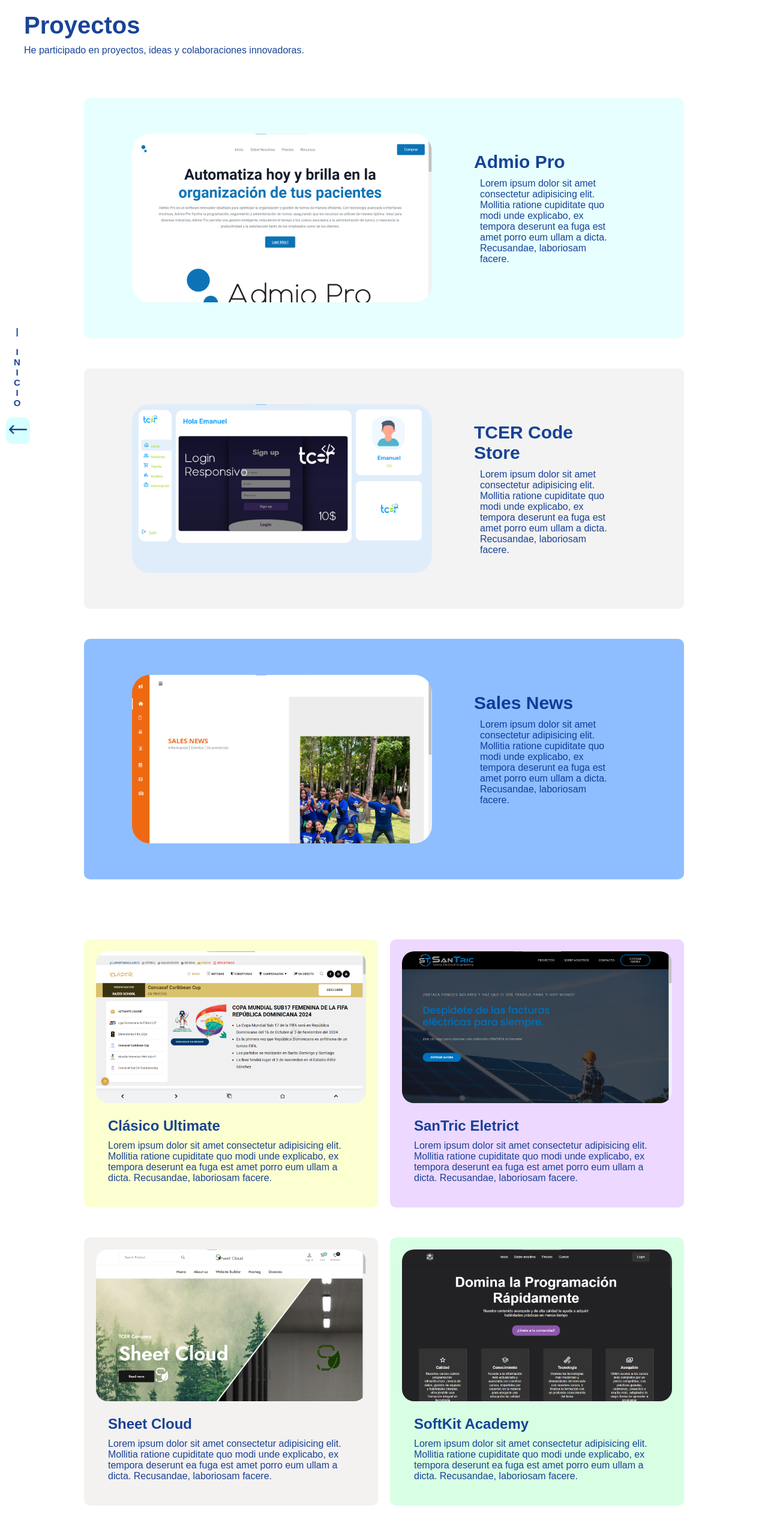
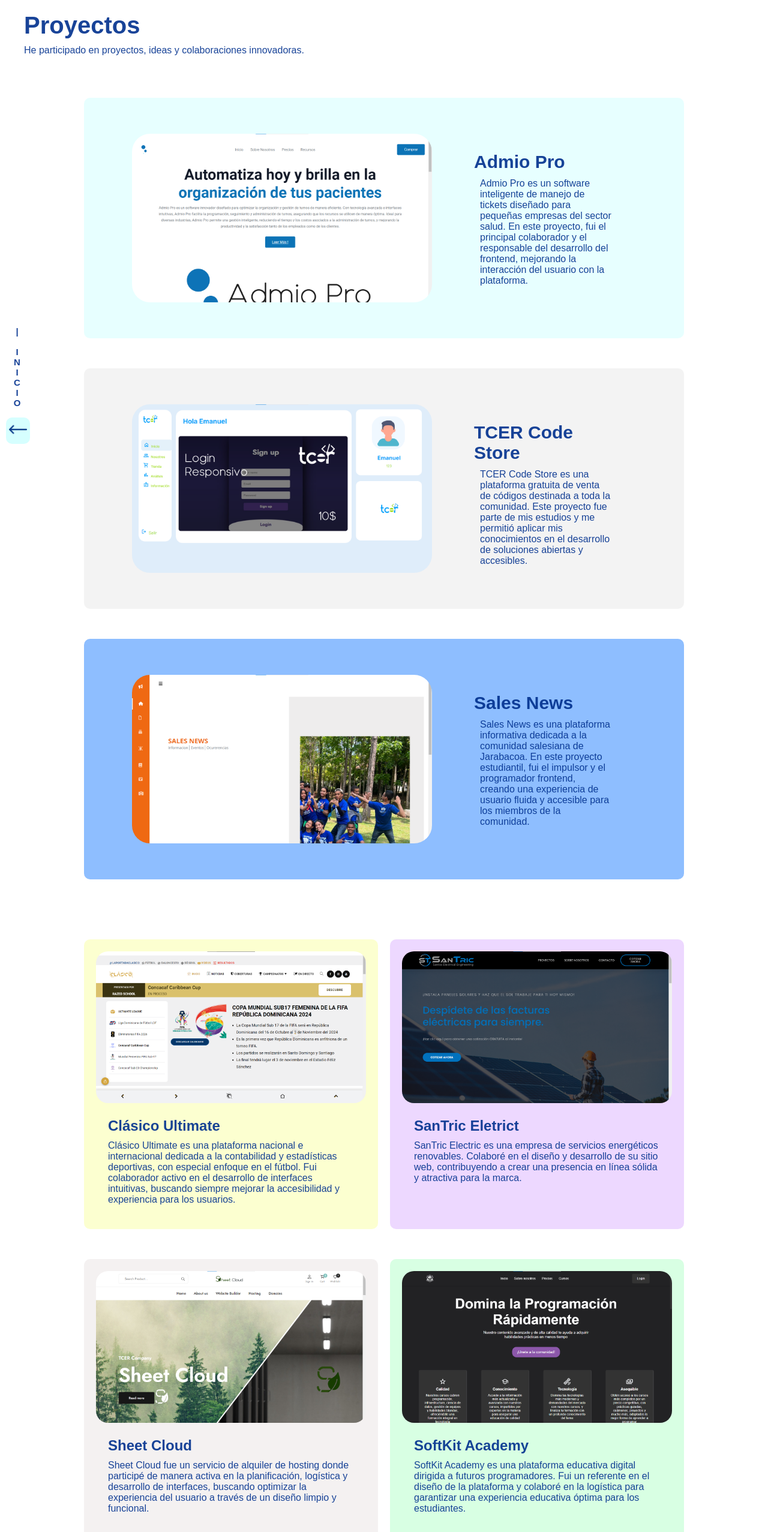
Before and after one commit to tcer12/Portafolio-RoaDev, a plain HTML site: page static/html/proyectos.html in a window 1280 px wide. Shown: the top 2554 px of the page at 60% size. Drawn offline with Linux system fonts and the light colour scheme; a web font is replaced by a local one.

Commit message:
Add files via upload

```diff
--- a/static/html/proyectos.html
+++ b/static/html/proyectos.html
@@ -29,7 +29,7 @@
                     <img src="../img/proyectos/admio_pro.png" alt="Admio Pro">
                     <div class="container_text">
                         <h1>Admio Pro</h1>
-                        <p>Lorem ipsum dolor sit amet consectetur adipisicing elit. Mollitia ratione cupiditate quo modi unde explicabo, ex tempora deserunt ea fuga est amet porro eum ullam a dicta. Recusandae, laboriosam facere.</p>
+                        <p>Admio Pro es un software inteligente de manejo de tickets diseñado para pequeñas empresas del sector salud. En este proyecto, fui el principal colaborador y el responsable del desarrollo del frontend, mejorando la interacción del usuario con la plataforma.</p>
                     </div>
                 </div>
             </div>
@@ -38,7 +38,7 @@
                     <img src="../img/proyectos/tcer_code_store.png" alt="TCER Code Store">
                     <div class="container_text">
                         <h1>TCER Code Store</h1>
-                        <p>Lorem ipsum dolor sit amet consectetur adipisicing elit. Mollitia ratione cupiditate quo modi unde explicabo, ex tempora deserunt ea fuga est amet porro eum ullam a dicta. Recusandae, laboriosam facere.</p>
+                        <p>TCER Code Store es una plataforma gratuita de venta de códigos destinada a toda la comunidad. Este proyecto fue parte de mis estudios y me permitió aplicar mis conocimientos en el desarrollo de soluciones abiertas y accesibles.</p>
                     </div>
                 </div>
             </div>
@@ -47,7 +47,7 @@
                     <img src="../img/proyectos/sales_news.png" alt="Admio Pro">
                     <div class="container_text">
                         <h1>Sales News</h1>
-                        <p>Lorem ipsum dolor sit amet consectetur adipisicing elit. Mollitia ratione cupiditate quo modi unde explicabo, ex tempora deserunt ea fuga est amet porro eum ullam a dicta. Recusandae, laboriosam facere.</p>
+                        <p>Sales News es una plataforma informativa dedicada a la comunidad salesiana de Jarabacoa. En este proyecto estudiantil, fui el impulsor y el programador frontend, creando una experiencia de usuario fluida y accesible para los miembros de la comunidad.</p>
                     </div>
                 </div>
             </div>
@@ -58,7 +58,7 @@
                             <img src="../img/proyectos/clasico.png" alt="TCER Code Store">
                             <div class="subcontainer_text">
                                 <h1>Clásico Ultimate</h1>
-                                <p>Lorem ipsum dolor sit amet consectetur adipisicing elit. Mollitia ratione cupiditate quo modi unde explicabo, ex tempora deserunt ea fuga est amet porro eum ullam a dicta. Recusandae, laboriosam facere.</p>
+                                <p>Clásico Ultimate es una plataforma nacional e internacional dedicada a la contabilidad y estadísticas deportivas, con especial enfoque en el fútbol. Fui colaborador activo en el desarrollo de interfaces intuitivas, buscando siempre mejorar la accesibilidad y experiencia para los usuarios.</p>
                             </div>
                         </div>
                     </div>
@@ -67,7 +67,7 @@
                             <img src="../img/proyectos/santrict_eletrict.png" alt="Admio Pro">
                             <div class="subcontainer_text">
                                 <h1>SanTric Eletrict</h1>
-                                <p>Lorem ipsum dolor sit amet consectetur adipisicing elit. Mollitia ratione cupiditate quo modi unde explicabo, ex tempora deserunt ea fuga est amet porro eum ullam a dicta. Recusandae, laboriosam facere.</p>
+                                <p>SanTric Electric es una empresa de servicios energéticos renovables. Colaboré en el diseño y desarrollo de su sitio web, contribuyendo a crear una presencia en línea sólida y atractiva para la marca.</p>
                             </div>
                         </div>
                     </div>
@@ -78,7 +78,7 @@
                             <img src="../img/proyectos/sheet_cloud.png" alt="TCER Code Store">
                             <div class="subcontainer_text">
                                 <h1>Sheet Cloud</h1>
-                                <p>Lorem ipsum dolor sit amet consectetur adipisicing elit. Mollitia ratione cupiditate quo modi unde explicabo, ex tempora deserunt ea fuga est amet porro eum ullam a dicta. Recusandae, laboriosam facere.</p>
+                                <p>Sheet Cloud fue un servicio de alquiler de hosting donde participé de manera activa en la planificación, logística y desarrollo de interfaces, buscando optimizar la experiencia del usuario a través de un diseño limpio y funcional.</p>
                             </div>
                         </div>
                     </div>
@@ -87,7 +87,7 @@
                             <img src="../img/proyectos/softkit_acedemi.png" alt="Admio Pro">
                             <div class="subcontainer_text">
                                 <h1>SoftKit Academy</h1>
-                                <p>Lorem ipsum dolor sit amet consectetur adipisicing elit. Mollitia ratione cupiditate quo modi unde explicabo, ex tempora deserunt ea fuga est amet porro eum ullam a dicta. Recusandae, laboriosam facere.</p>
+                                <p>SoftKit Academy es una plataforma educativa digital dirigida a futuros programadores. Fui un referente en el diseño de la plataforma y colaboré en la logística para garantizar una experiencia educativa óptima para los estudiantes.</p>
                             </div>
                         </div>
                     </div>
@@ -98,7 +98,7 @@
                             <img src="../img/proyectos/tcer_counter.png" alt="TCER Code Store">
                             <div class="subcontainer_text">
                                 <h1>TCER Counter</h1>
-                                <p>Lorem ipsum dolor sit amet consectetur adipisicing elit. Mollitia ratione cupiditate quo modi unde explicabo, ex tempora deserunt ea fuga est amet porro eum ullam a dicta. Recusandae, laboriosam facere.</p>
+                                <p>TCER Counter es un software de contabilidad y control de partidas deportivas, como fútbol y ping pong, con la posibilidad de expandirse a otros deportes. Fui el desarrollador principal, encargado de la creación de la plataforma desde su base.</p>
                             </div>
                         </div>
                     </div>
@@ -107,7 +107,7 @@
                             <img src="../img/proyectos/tcer_online.png" alt="Admio Pro">
                             <div class="subcontainer_text">
                                 <h1>TCER Online</h1>
-                                <p>Lorem ipsum dolor sit amet consectetur adipisicing elit. Mollitia ratione cupiditate quo modi unde explicabo, ex tempora deserunt ea fuga est amet porro eum ullam a dicta. Recusandae, laboriosam facere.</p>
+                                <p>TCER Online es una plataforma de administración y recordatorio, desarrollada para la primera feria de tecnología de Jarabacoa. Fui el desarrollador frontend y también colaboré en la logística de su presentación, asegurando su éxito en el evento.</p>
                             </div>
                         </div>
                     </div>
@@ -118,7 +118,7 @@
                             <img src="../img/proyectos/tcer_places.png" alt="TCER Code Store">
                             <div class="subcontainer_text">
                                 <h1>TCER Places</h1>
-                                <p>Lorem ipsum dolor sit amet consectetur adipisicing elit. Mollitia ratione cupiditate quo modi unde explicabo, ex tempora deserunt ea fuga est amet porro eum ullam a dicta. Recusandae, laboriosam facere.</p>
+                                <p>TCER Places es un proyecto innovador que buscaba impulsar el turismo en Jarabacoa, con planes de expansión internacional. Fui colaborador en el desarrollo frontend y participé activamente en la planificación del proyecto.</p>
                             </div>
                         </div>
                     </div>
@@ -127,7 +127,18 @@
                             <img src="../img/proyectos/traductor.png" alt="Admio Pro">
                             <div class="subcontainer_text">
                                 <h1>TCER Translator</h1>
-                                <p>Lorem ipsum dolor sit amet consectetur adipisicing elit. Mollitia ratione cupiditate quo modi unde explicabo, ex tempora deserunt ea fuga est amet porro eum ullam a dicta. Recusandae, laboriosam facere.</p>
+                                <p>TCER Translator fue un servicio gratuito de traducción de TCER Company. Fui el responsable del concepto, el diseño y el desarrollo frontend, creando una plataforma accesible y fácil de usar para quienes necesitaban traducciones rápidas y precisas.</p>
+                            </div>
+                        </div>
+                    </div>
+                </div>
+                <div class="sub_container">
+                    <div class="subcontainer_project" style="background-color: rgba(8, 114, 34, 0.589);">
+                        <div class="subcontainer_internal">
+                            <img src="../img/proyectos/roaone.PNG" alt="TCER Code Store">
+                            <div class="subcontainer_text">
+                                <h1>Roa One</h1>
+                                <p>Roa One es una plataforma de gestión financiera diseñada para pequeñas empresas y uso personal. En este proyecto, fui un colaborador activo, participando en el desarrollo del servicio, la logística y el desarrollo del frontend, con el objetivo de ofrecer una herramienta intuitiva y eficiente para el manejo de las finanzas.</p>
                             </div>
                         </div>
                     </div>
```
Also changed, not shown: index.html (+3 -3 lines), static/img/proyectos/roaone.PNG (added).
